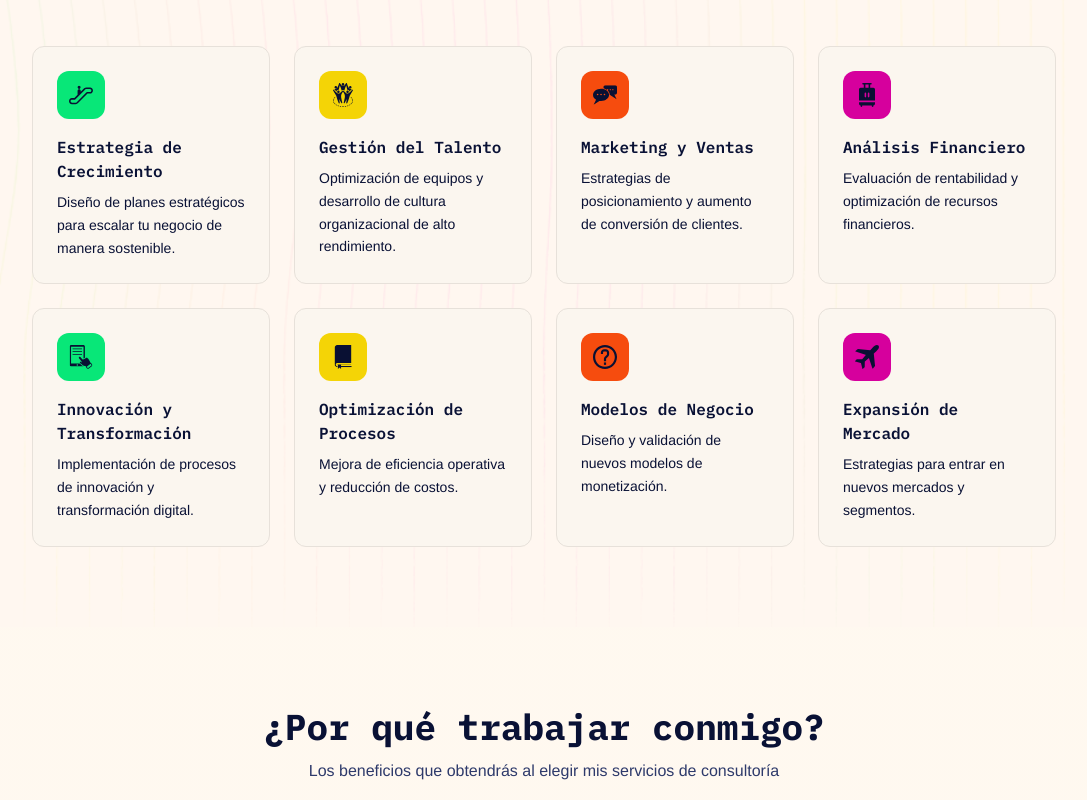
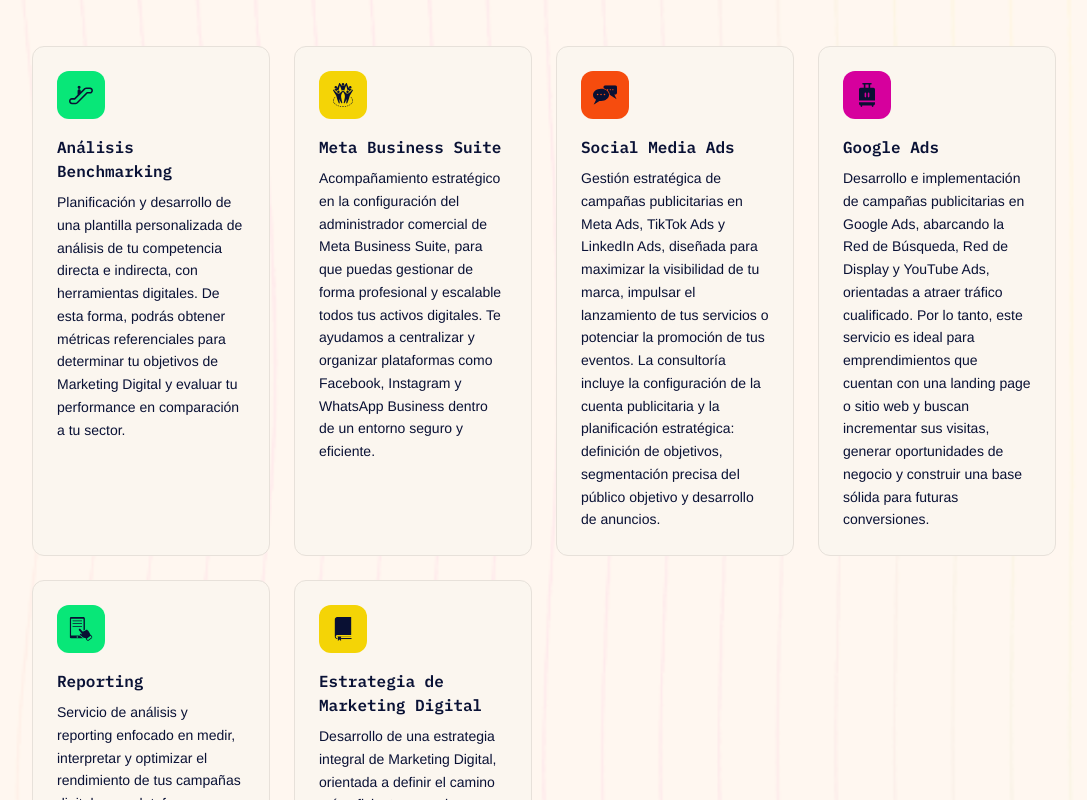
Before and after one commit to marcapersonaldanielaluque/club-crecer-mall, a React (Vite) app: page / in a window 1280 px wide. Shown: the part 1620-2420 px from the top of the page, without its empty margins (96-1183 px from the left). Built offline with nearby package versions, Linux system fonts and the light colour scheme.

Commit message:
Preceding changes

```diff
--- a/src/components/AreasSection.tsx
+++ b/src/components/AreasSection.tsx
@@ -10,14 +10,36 @@ import iconAvion from "@/assets/icons/avion.svg";
 import rayasColores from "@/assets/rayas-colores.png";
 
 const areas = [
-  { icon: iconEscaleras, title: "Estrategia de Crecimiento", desc: "Diseño de planes estratégicos para escalar tu negocio de manera sostenible." },
-  { icon: iconComunidad, title: "Gestión del Talento", desc: "Optimización de equipos y desarrollo de cultura organizacional de alto rendimiento." },
-  { icon: iconDialogo, title: "Marketing y Ventas", desc: "Estrategias de posicionamiento y aumento de conversión de clientes." },
-  { icon: iconValija, title: "Análisis Financiero", desc: "Evaluación de rentabilidad y optimización de recursos financieros." },
-  { icon: iconEbook, title: "Innovación y Transformación", desc: "Implementación de procesos de innovación y transformación digital." },
-  { icon: iconLibro, title: "Optimización de Procesos", desc: "Mejora de eficiencia operativa y reducción de costos." },
-  { icon: iconPregunta, title: "Modelos de Negocio", desc: "Diseño y validación de nuevos modelos de monetización." },
-  { icon: iconAvion, title: "Expansión de Mercado", desc: "Estrategias para entrar en nuevos mercados y segmentos." },
+  {
+    icon: iconEscaleras,
+    title: "Análisis Benchmarking",
+    desc: "Planificación y desarrollo de una plantilla personalizada de análisis de tu competencia directa e indirecta, con herramientas digitales.\n\nDe esta forma, podrás obtener métricas referenciales para determinar tu objetivos de Marketing Digital y evaluar tu performance en comparación a tu sector."
+  },
+  {
+    icon: iconComunidad,
+    title: "Meta Business Suite",
+    desc: "Acompañamiento estratégico en la configuración del administrador comercial de Meta Business Suite, para que puedas gestionar de forma profesional y escalable todos tus activos digitales.\n\nTe ayudamos a centralizar y organizar plataformas como Facebook, Instagram y WhatsApp Business dentro de un entorno seguro y eficiente."
+  },
+  {
+    icon: iconDialogo,
+    title: "Social Media Ads",
+    desc: "Gestión estratégica de campañas publicitarias en Meta Ads, TikTok Ads y LinkedIn Ads, diseñada para maximizar la visibilidad de tu marca, impulsar el lanzamiento de tus servicios o potenciar la promoción de tus eventos.\n\nLa consultoría incluye la configuración de la cuenta publicitaria y la planificación estratégica: definición de objetivos, segmentación precisa del público objetivo y desarrollo de anuncios."
+  },
+  {
+    icon: iconValija,
+    title: "Google Ads",
+    desc: "Desarrollo e implementación de campañas publicitarias en Google Ads, abarcando la Red de Búsqueda, Red de Display y YouTube Ads, orientadas a atraer tráfico cualificado.\n\nPor lo tanto, este servicio es ideal para emprendimientos que cuentan con una landing page o sitio web y buscan incrementar sus visitas, generar oportunidades de negocio y construir una base sólida para futuras conversiones."
+  },
+  {
+    icon: iconEbook,
+    title: "Reporting",
+    desc: "Servicio de análisis y reporting enfocado en medir, interpretar y optimizar el rendimiento de tus campañas digitales en plataformas como Meta Ads Manager, Google Ads y Google Analytics. Transformamos datos en información estratégica para entender qué está funcionando, qué no y dónde están las oportunidades de mejora.\n\nAdemás, entregamos insights estratégicos y recomendaciones concretas para optimizar las tácticas estratégicas y mejorar el rendimiento general de la estrategia de Marketing Digital."
+  },
+  {
+    icon: iconLibro,
+    title: "Estrategia de Marketing Digital",
+    desc: "Desarrollo de una estrategia integral de Marketing Digital, orientada a definir el camino más eficiente para alcanzar tus objetivos.\n\nEl servicio incluye el análisis del contexto, la definición de objetivos claros, segmentación del público objetivo, selección del mix de medios y planificación de acciones tácticas.\n\nAdemás, se establecen lineamientos de contenido, inversión publicitaria y métricas clave (KPIs), permitiendo ejecutar un plan estructurado y medible para escalar el crecimiento de tu marca."
+  },
 ];
 
 const brandColorsBg = [
```
